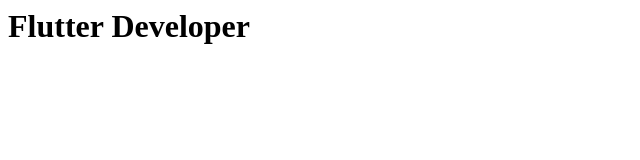
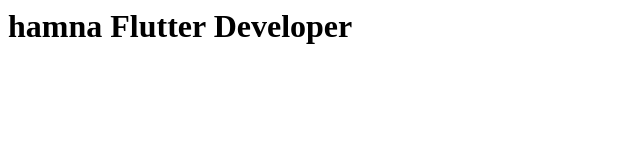
Before and after one commit to MianJawadAhmad/Test2-Flutter-Class, a plain HTML site: page index.html in a window 1280 px wide. Shown: the whole page, without its empty margins (0-640 px from the left). Drawn offline with Linux system fonts and the light colour scheme.

Commit message:
hamna contribution

```diff
--- a/index.html
+++ b/index.html
@@ -4,6 +4,6 @@
     </title>
 
     <body>
-        <h1>Flutter Developer</h1>
+        <h1> hamna Flutter Developer</h1>
     </body>
 </html>
```
